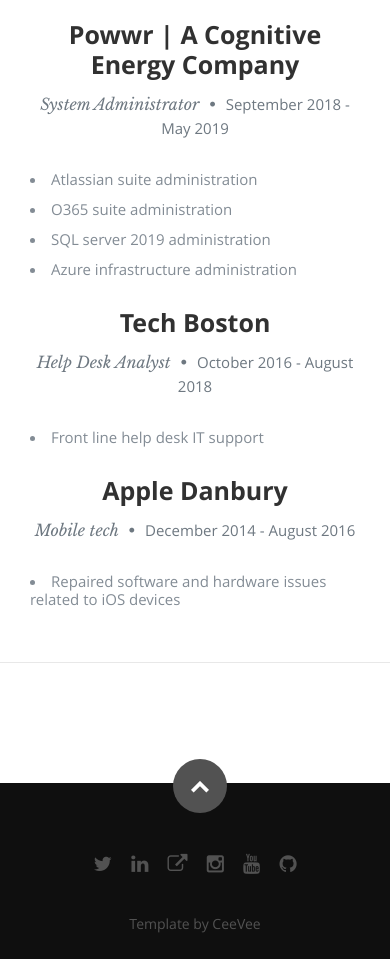
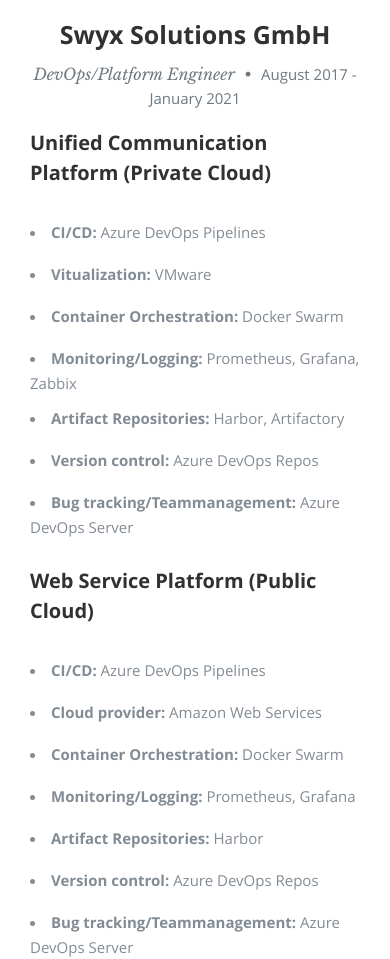
Before and after one commit to Krebsmar/azure-resume, a plain HTML site: page frontend/index.html in a window 390 px wide. Shown: the part 2920-3879 px from the top of the page. Drawn offline with nearby package versions, Linux system fonts and the light colour scheme; no server answers.

Commit message:
Added Job Swyx

```diff
--- a/frontend/index.html
+++ b/frontend/index.html
@@ -207,45 +207,31 @@
 
                <div class="twelve columns">
 
-                  <h3>Powwr | A Cognitive Energy Company</h3>
-                  <p class="info">System Administrator <span>&bull;</span> <em class="date">September 2018 - May 2019</em></p>
+                  <h3>Swyx Solutions GmbH</h3>
+                  <p class="info">DevOps/Platform Engineer <span>&bull;</span> <em class="date">August 2017 - January 2021</em></p>
+
+                  <h4>Unified Communication Platform (Private Cloud)</h4>
 
                   <p>
-                  <li>Atlassian suite administration</li>
-                  <li>O365 suite administration</li>
-                  <li>SQL server 2019 administration</li>
-                  <li>Azure infrastructure administration</li>
+                     <li><strong>CI/CD:</strong> Azure DevOps Pipelines </li>
+                     <li><strong>Vitualization:</strong> VMware </li>
+                     <li><strong>Container Orchestration:</strong> Docker Swarm </li>
+                     <li><strong>Monitoring/Logging:</strong> Prometheus, Grafana, Zabbix </li>
+                     <li><strong>Artifact Repositories:</strong> Harbor, Artifactory </li>
+                     <li><strong>Version control:</strong> Azure DevOps Repos </li>
+                     <li><strong>Bug tracking/Teammanagement:</strong> Azure DevOps Server </li>
                   </p>
 
-               </div>
-
-            </div> <!-- item end -->
-
-            <div class="row item">
-
-               <div class="twelve columns">
-
-                  <h3>Tech Boston</h3>
-                  <p class="info">Help Desk Analyst <span>&bull;</span> <em class="date">October 2016 - August 2018</em></p>
+                  <h4>Web Service Platform (Public Cloud)</h4>
 
                   <p>
-                  <li>Front line help desk IT support</li>
-                  </p>
-
-               </div>
-
-            </div> <!-- item end -->
-
-            <div class="row item">
-
-               <div class="twelve columns">
-
-                  <h3>Apple Danbury</h3>
-                  <p class="info">Mobile tech <span>&bull;</span> <em class="date">December 2014 - August 2016</em></p>
-
-                  <p>
-                  <li>Repaired software and hardware issues related to iOS devices</li>
-
+                     <li><strong>CI/CD:</strong> Azure DevOps Pipelines </li>
+                     <li><strong>Cloud provider:</strong> Amazon Web Services </li>
+                     <li><strong>Container Orchestration:</strong> Docker Swarm </li>
+                     <li><strong>Monitoring/Logging:</strong> Prometheus, Grafana</li>
+                     <li><strong>Artifact Repositories:</strong> Harbor </li>
+                     <li><strong>Version control:</strong> Azure DevOps Repos </li>
+                     <li><strong>Bug tracking/Teammanagement:</strong> Azure DevOps Server </li>
                   </p>
 
                </div>
```
